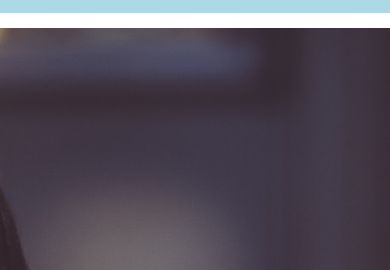
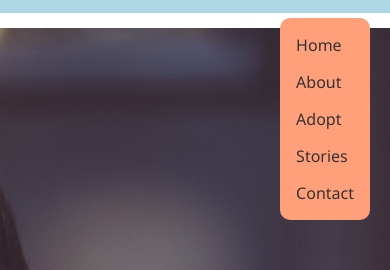
Before and after one commit to yashuuuu9399/SCT_WD_1, a plain HTML site: page index.html in a window 390 px wide. Both pictures are taken after a click on the element 351 px from the left and 32 px from the top of the page. Shown: the part 52-322 px from the top of the page. Drawn offline with Linux system fonts and the light colour scheme.

Commit message:
Updated navbar and styles for mobile view

```diff
--- a/Script.js
+++ b/Script.js
@@ -1,6 +1,10 @@
-const navbar = document.getElementById('navbar');
-const hamburger = document.getElementById('hamburger');
-const nav = document.getElementById('nav');
+const hamburger = document.getElementById("hamburger");
+const navMenu = document.querySelector(".nav ul");
+
+hamburger.addEventListener("click", () => {
+  navMenu.classList.toggle("active");
+});
+
 
 // Scroll background change
 window.addEventListener('scroll', () => {
--- a/Style.css
+++ b/Style.css
@@ -1,4 +1,3 @@
-
 * {
   margin: 0;
   padding: 0;
@@ -79,8 +78,10 @@ body {
 
 /* Responsive */
 @media (max-width: 768px) {
-  .nav {
+  .nav ul {
     display: none;
+    flex-direction: column;
+    gap: 15px;
     position: absolute;
     top: 70px;
     right: 20px;
@@ -89,19 +90,21 @@ body {
     border-radius: 10px;
   }
 
-  .nav.active {
-    display: block;
-  }
-
-  .nav ul {
-    flex-direction: column;
-    gap: 15px;
+  .nav ul.active {
+    display: flex;
   }
 
   .hamburger {
     display: flex;
   }
+  .nav ul li a:hover,
+.nav ul li a:active {
+  background-color: #fff;
+  color: #ff6347;
+  transform: scale(1.05);
 }
+}
+
 section {
   padding: 100px 30px;
   margin-top: 80px;
```
Also changed, not shown: index.html (+2 -2 lines).
